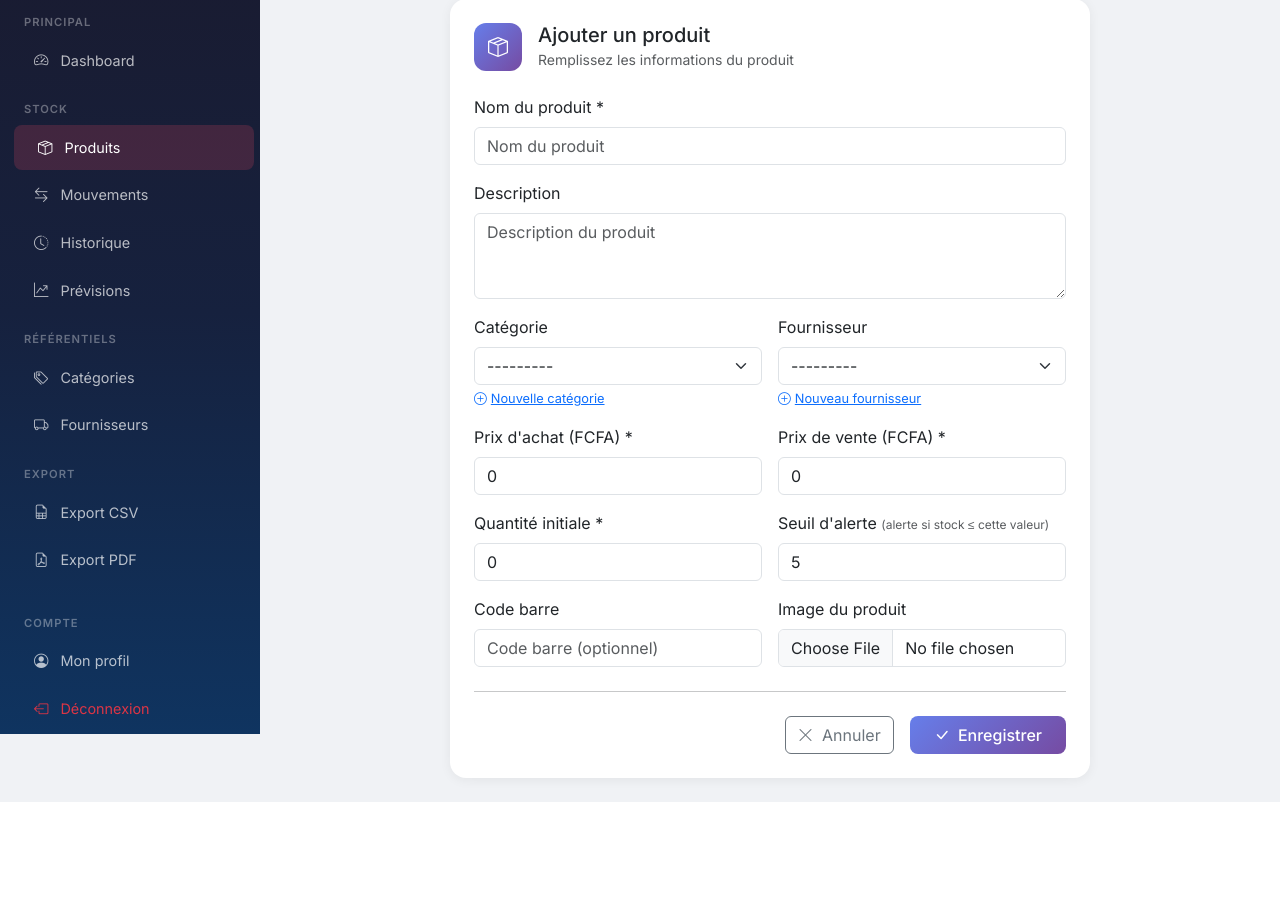
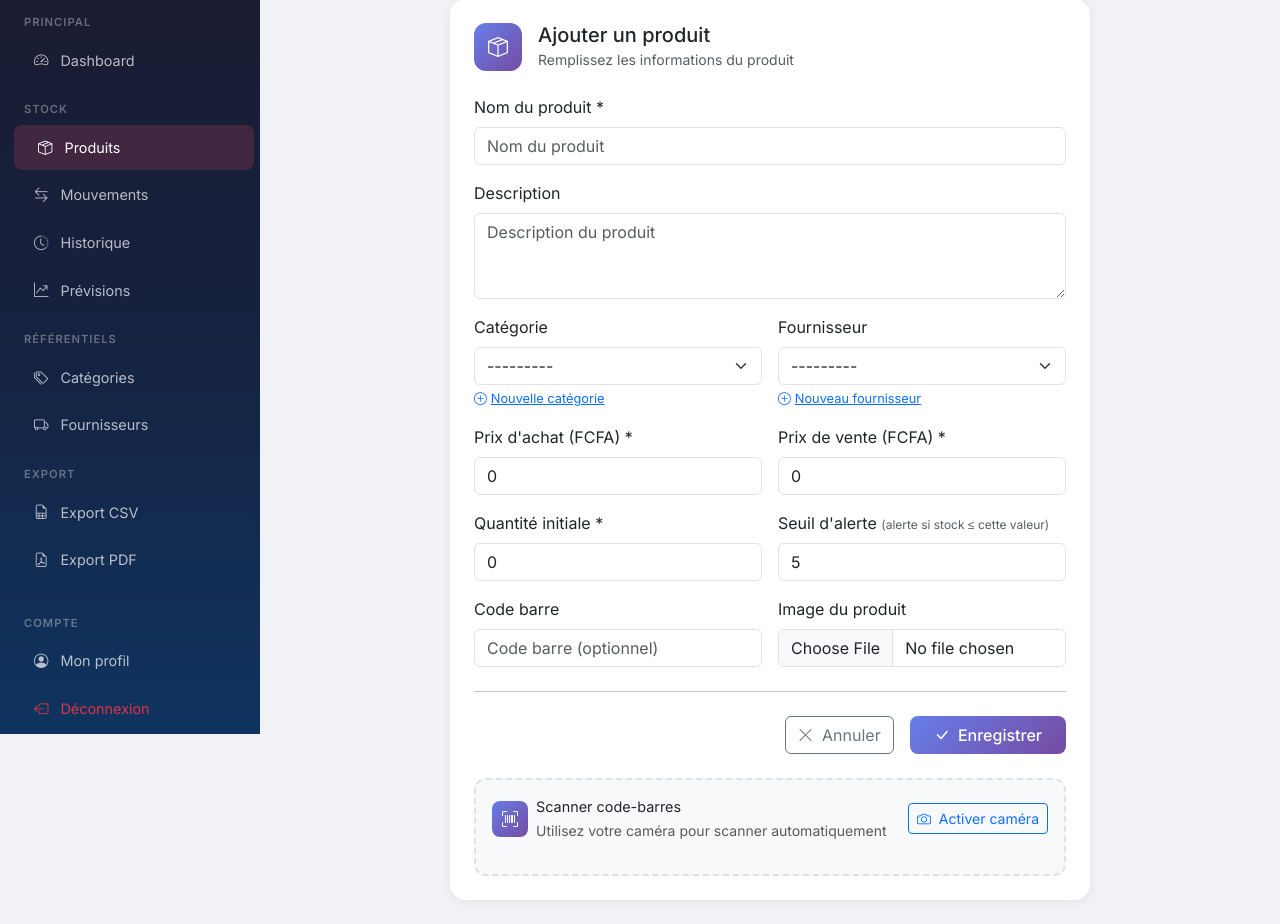
Before and after one commit to Mohammed3Tech/stockbf, a Django app: page /produits/nouveau/ in a window 1280 px wide. Shown: the part 110-1034 px from the top of the page. Before the commit the page ends 912 px from the top, so only its background shows below. Run offline with Django 5.2, Linux system fonts and the light colour scheme; a user stored in the database is signed in; data comes from the database, SQL or seed files in the repository; some libraries are stand-ins or nearby versions.

Commit message:
Add scanner code-barres camera

```diff
--- a/templates/produits/form.html
+++ b/templates/produits/form.html
@@ -101,9 +101,151 @@
                         <i class="bi bi-check-lg me-1"></i> {{ btn }}
                     </button>
                 </div>
+                <!-- SCANNER CODE-BARRES -->
+<div class="mt-4 p-3" style="background:#f8f9fa;border-radius:12px;border:2px dashed #dee2e6">
+    <div class="d-flex align-items-center gap-2 mb-3">
+        <div style="width:36px;height:36px;background:linear-gradient(135deg,#667eea,#764ba2);
+            border-radius:8px;display:flex;align-items:center;justify-content:center">
+            <i class="bi bi-upc-scan text-white"></i>
+        </div>
+        <div>
+            <div class="fw-500" style="font-size:0.9rem">Scanner code-barres</div>
+            <small class="text-muted">Utilisez votre caméra pour scanner automatiquement</small>
+        </div>
+        <button type="button" class="btn btn-outline-primary btn-sm ms-auto" id="btnScanner">
+            <i class="bi bi-camera me-1"></i> Activer caméra
+        </button>
+    </div>
+
+    <!-- Zone caméra -->
+    <div id="scannerContainer" style="display:none">
+        <div style="position:relative;border-radius:12px;overflow:hidden;background:#000">
+            <video id="scannerVideo" style="width:100%;max-height:250px;object-fit:cover"
+                   playsinline autoplay></video>
+            <!-- Ligne de scan animée -->
+            <div style="position:absolute;top:0;left:0;right:0;height:2px;
+                background:linear-gradient(90deg,transparent,#667eea,transparent);
+                animation:scanLine 2s linear infinite"></div>
+            <!-- Cadre de visée -->
+            <div style="position:absolute;top:50%;left:50%;transform:translate(-50%,-50%);
+                width:200px;height:100px;border:2px solid #667eea;border-radius:8px;
+                box-shadow:0 0 0 9999px rgba(0,0,0,0.4)"></div>
+        </div>
+        <div class="d-flex gap-2 mt-2">
+            <div id="scanResult" class="flex-grow-1 p-2 text-center text-muted"
+                 style="background:white;border-radius:8px;font-size:0.85rem">
+                <i class="bi bi-camera me-1"></i>Pointez vers un code-barres...
+            </div>
+            <button type="button" class="btn btn-outline-danger btn-sm" id="btnStopScan">
+                <i class="bi bi-x-lg"></i>
+            </button>
+        </div>
+    </div>
+</div>
+
+<style>
+@keyframes scanLine {
+    0% { top: 10%; }
+    50% { top: 90%; }
+    100% { top: 10%; }
+}
+</style>
             </form>
         </div>
     </div>
 </div>
 
 {% endblock %}
+
+{% block extra_js %}
+<!-- QuaggaJS — scanner code-barres -->
+<script src="https://cdn.jsdelivr.net/npm/quagga@0.12.1/dist/quagga.min.js"></script>
+<script>
+const btnScanner = document.getElementById('btnScanner');
+const btnStop = document.getElementById('btnStopScan');
+const scannerContainer = document.getElementById('scannerContainer');
+const scanResult = document.getElementById('scanResult');
+const codeBarre = document.getElementById('id_code_barre');
+
+let scanning = false;
+
+btnScanner.addEventListener('click', function() {
+    scannerContainer.style.display = 'block';
+    btnScanner.style.display = 'none';
+    startScanner();
+});
+
+btnStop.addEventListener('click', function() {
+    stopScanner();
+});
+
+function startScanner() {
+    scanning = true;
+    Quagga.init({
+        inputStream: {
+            name: "Live",
+            type: "LiveStream",
+            target: document.getElementById('scannerVideo'),
+            constraints: {
+                facingMode: "environment",
+                width: { min: 640 },
+                height: { min: 480 },
+            },
+        },
+        decoder: {
+            readers: [
+                "code_128_reader",
+                "ean_reader",
+                "ean_8_reader",
+                "code_39_reader",
+                "upc_reader",
+                "upc_e_reader",
+            ]
+        },
+        locate: true,
+    }, function(err) {
+        if (err) {
+            scanResult.innerHTML = '<i class="bi bi-exclamation-triangle text-warning me-1"></i>Caméra non disponible';
+            return;
+        }
+        Quagga.start();
+    });
+
+    Quagga.onDetected(function(result) {
+        const code = result.codeResult.code;
+        if (code && scanning) {
+            scanning = false;
+
+            // Remplir le champ code barre
+            if (codeBarre) {
+                codeBarre.value = code;
+                codeBarre.style.borderColor = '#28a745';
+                codeBarre.style.boxShadow = '0 0 0 0.2rem rgba(40,167,69,0.25)';
+            }
+
+            // Afficher résultat
+            scanResult.innerHTML = `
+                <i class="bi bi-check-circle-fill text-success me-1"></i>
+                <strong>Code détecté :</strong> ${code}
+            `;
+            scanResult.style.color = '#0f5132';
+            scanResult.style.background = '#d1e7dd';
+
+            // Vibration sur mobile
+            if (navigator.vibrate) navigator.vibrate(200);
+
+            // Arrêter après 1 seconde
+            setTimeout(() => stopScanner(), 1000);
+        }
+    });
+}
+
+function stopScanner() {
+    Quagga.stop();
+    scannerContainer.style.display = 'none';
+    btnScanner.style.display = 'block';
+    btnScanner.innerHTML = '<i class="bi bi-camera me-1"></i> Scanner à nouveau';
+    scanning = false;
+}
+</script>
+{% endblock %}
```
